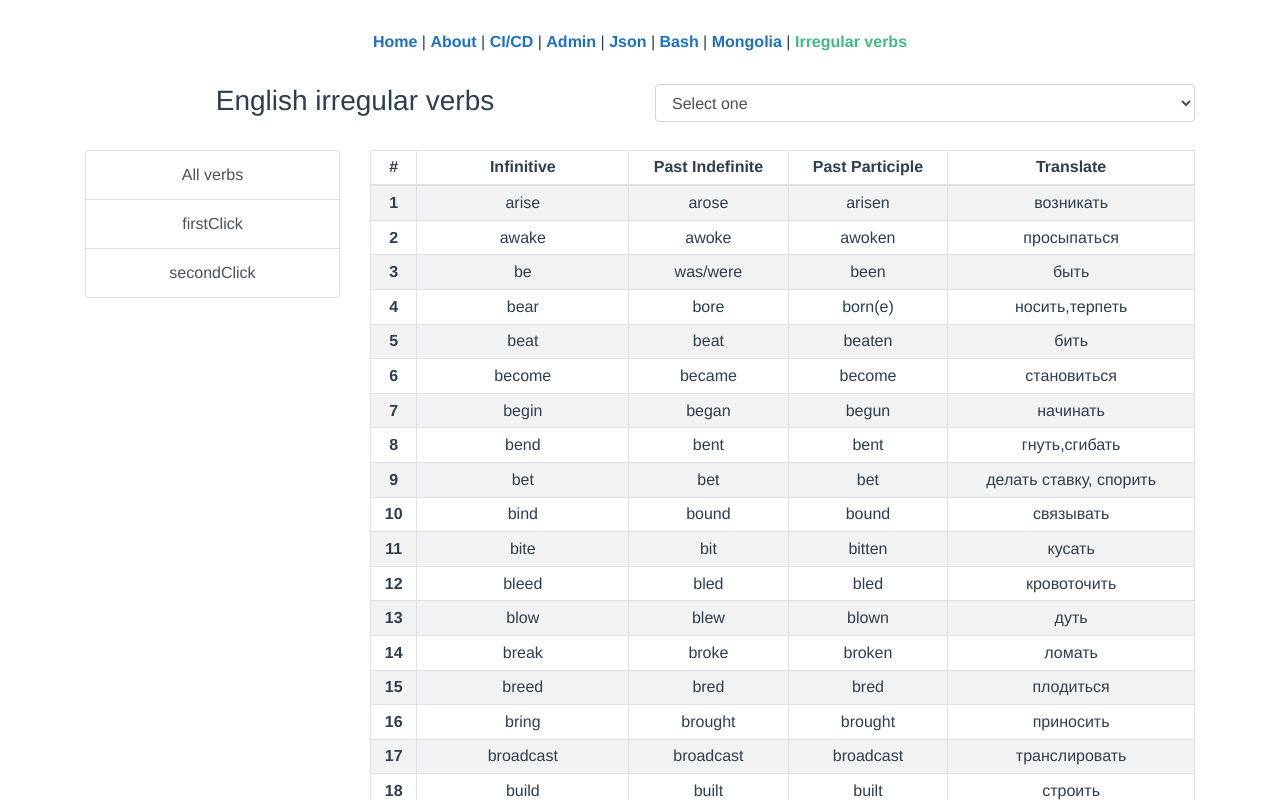
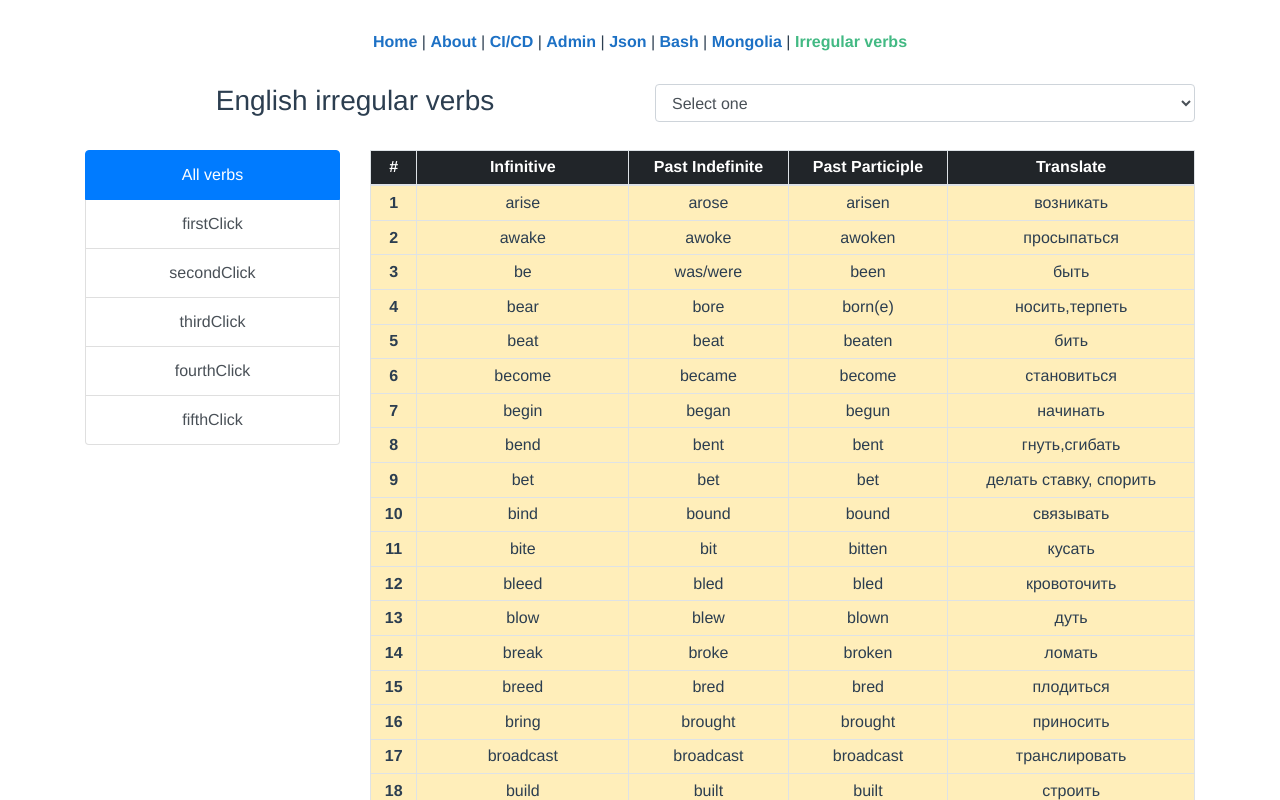
Before and after one commit to snikos/ci-cd, a Vue app: page /irr-verbs in a window 1280 px wide. Shown: the top 800 px of the page. Built offline with nearby package versions, Linux system fonts and the light colour scheme.

Commit message:
add yet select irregular verbs

```diff
--- a/src/components/ListIrregularVerbs.vue
+++ b/src/components/ListIrregularVerbs.vue
@@ -3,16 +3,17 @@
         <table class="table table-sm table-striped table-bordered">
             <thead>
             <tr>
-                <th scope="col">#</th>
-                <th scope="col">Infinitive</th>
-                <th scope="col">Past Indefinite</th>
-                <th scope="col">Past Participle</th>
-                <th scope="col">Translate</th>
+                <th scope="col" :class="`table-${classes[7]}`">#</th>
+                <th scope="col" :class="`table-${classes[7]}`">Infinitive</th>
+                <th scope="col" :class="`table-${classes[7]}`">Past Indefinite</th>
+                <th scope="col" :class="`table-${classes[7]}`">Past Participle</th>
+                <th scope="col" :class="`table-${classes[7]}`">Translate</th>
             </tr>
             </thead>
             <tbody>
             <tr v-for="(item, idx) in verbs"
                 :key="item['Infinitive'] + '_' + idx"
+                :class="`table-${classes[4]}`"
             >
                 <th scope="row">{{ idx+1 }}</th>
                 <td>{{ item["Infinitive"] }}</td>
@@ -33,6 +34,9 @@
                 type: Array,
                 required: true,
             },
+            classes: {
+                type: Array,
+            }
         }
     }
 </script>
--- a/src/pages/IrregularVerbs.vue
+++ b/src/pages/IrregularVerbs.vue
@@ -10,18 +10,18 @@
         </div>
         <div class="col-12 col-sm-12 col-md-3">
             <div class="list-group">
-                <button v-for="button in checkButtons"
+                <button v-for="(button, index) in checkButtons"
                         :key="button.name"
-                        @click="getMtdClick(button.comp)"
+                        @click="getMtdClick(button.comp, index)"
                         type="button"
-                        class="list-group-item list-group-item-action"
+                        :class="'list-group-item list-group-item-action ' +  (index === isActive ? 'active' : '')"
                 >
                     {{button.name}}
                 </button>
             </div>
         </div>
         <div class="col-12 col-sm-12 col-md-9">
-            <ListIrregularVerbs :verbs="checkVerbs"/>
+            <ListIrregularVerbs :verbs="checkVerbs" :classes="classes"/>
         </div>
     </div>
 </template>
@@ -53,8 +53,14 @@
                 checkButtons: [
                     { name: 'All verbs', comp: 'sortedVerbs' },
                     { name: 'firstClick', comp: 'sortClickFirst' },
-                    { name: 'secondClick', comp: 'sortClickSecond' }
+                    { name: 'secondClick', comp: 'sortClickSecond' },
+                    { name: 'thirdClick', comp: 'sortClickThird' },
+                    { name: 'fourthClick', comp: 'sortClickFourth' },
+                    { name: 'fifthClick', comp: 'sortClickFifth' }
                 ],
+                classes: ['primary','secondary','success','danger','warning','info','light','dark','active'],
+                ups: 'list-group-item list-group-item-action',
+                isActive: 0,
             }
         },
         mounted() {
@@ -70,7 +76,8 @@
                     console.log('Error load json verbs: '+ e)
                 }
             },
-            getMtdClick(comp) {
+            getMtdClick(comp, idx) {
+                this.isActive = idx;
                 this.checkVerbs = this[comp];
             },
         },
@@ -90,6 +97,27 @@
                     return String(el['Past-Indefinite']) === String(el['Past-Participle']) && String(el['Infinitive']) !== String(el['Past-Participle']);
                 })
             },
+            sortClickThird() {
+                return this.sortedVerbs.filter( (el) => {
+                    return String(el['Past-Indefinite']) === String(el['Past-Participle']);
+                })
+            },
+            sortClickFourth() {
+                return this.sortedVerbs.filter( (el) => {
+                    return String(el['Past-Participle']).endsWith('en');
+                })
+            },
+            sortClickFifth() {
+                const test = [];
+                const result = this.sortedVerbs.filter( (el) => {
+                    if ( /[^eiou]n$/.test(String(el['Past-Participle'])) ){
+                        test.push( String(el['Past-Participle']) );
+                    }
+                    return /[^eiou]n$/.test(String(el['Past-Participle']));
+                });
+                //console.log(test);
+                return result;
+            }
         },
     }
 </script>
```
